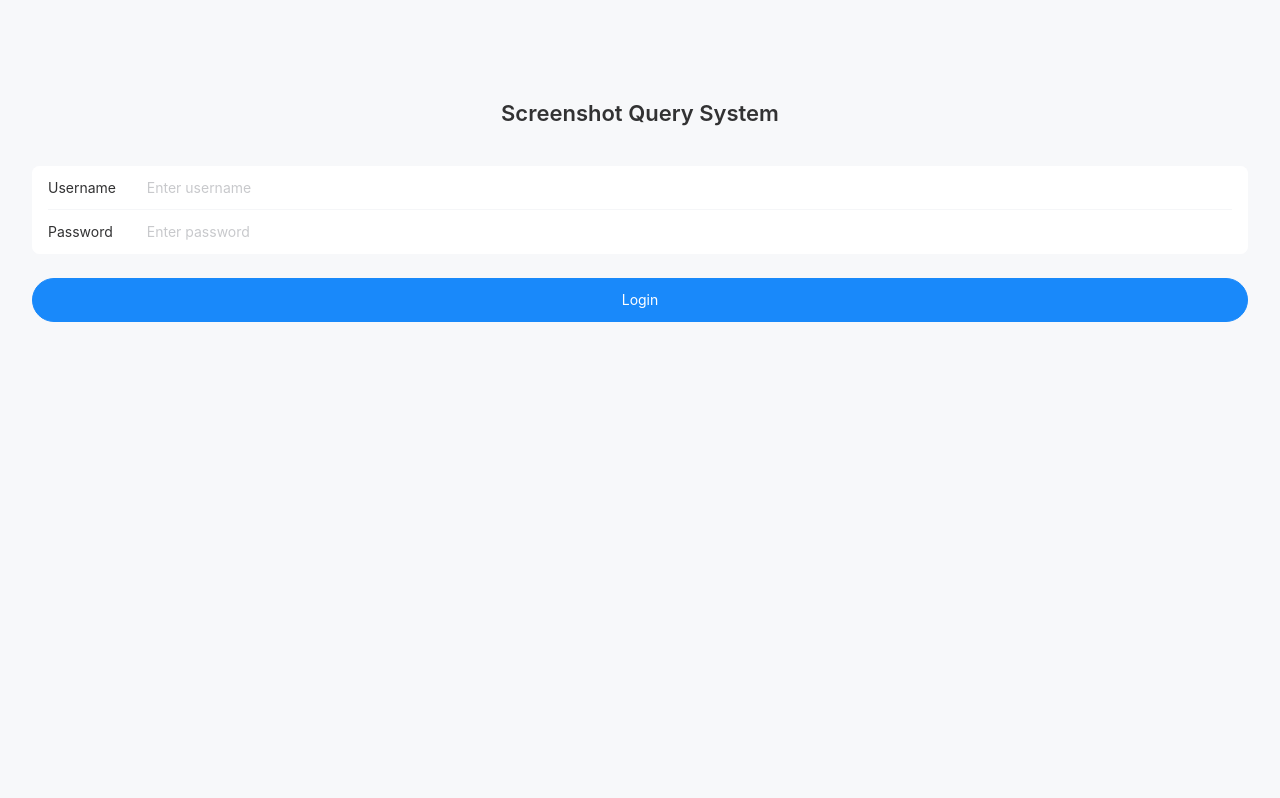
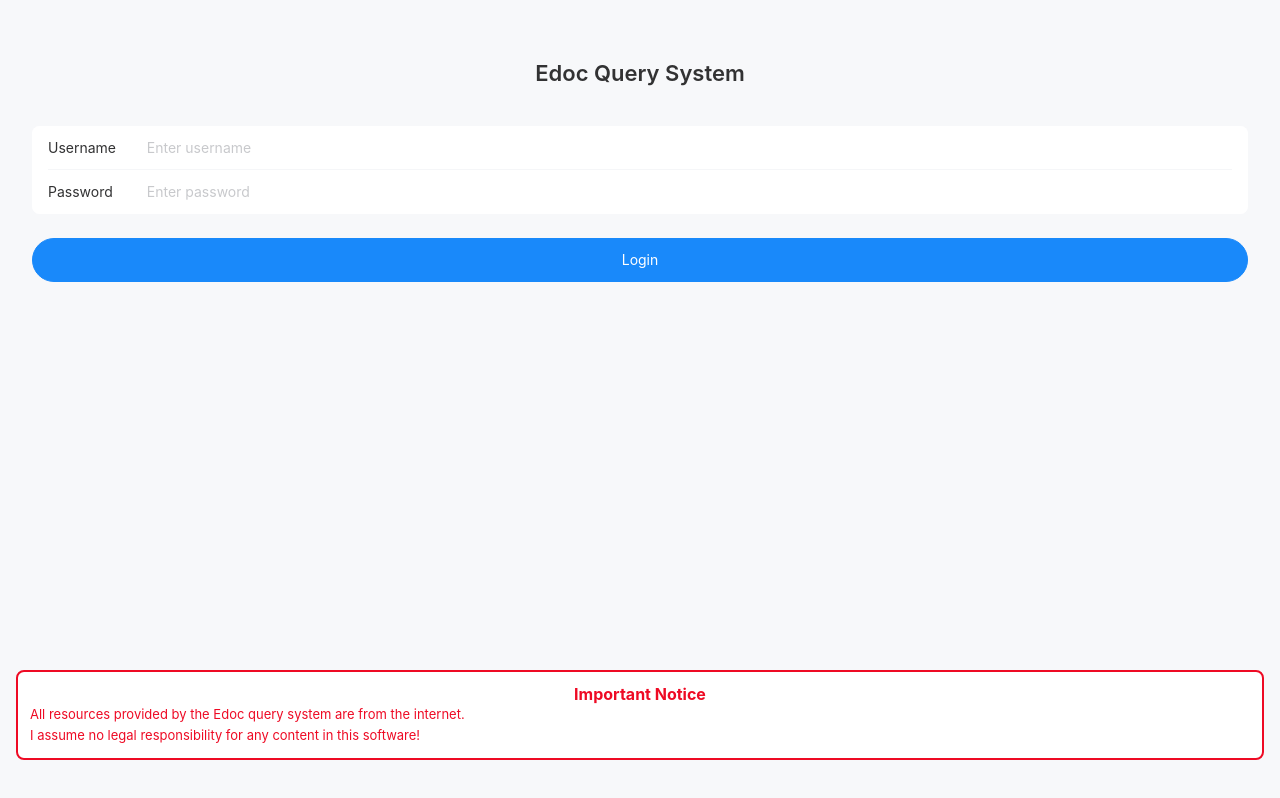
Before and after one commit to LittleCrabs/screenshot-app, a Vue app in the folder machine-screenshot-query/: page / in a window 1280 px wide. Built offline with nearby package versions, Linux system fonts and the light colour scheme.

Commit message:
notice添加

```diff
--- a/machine-screenshot-query/src/App.vue
+++ b/machine-screenshot-query/src/App.vue
@@ -4,7 +4,7 @@
 
     <div v-else>
       <!-- Top Navigation -->
-      <van-nav-bar title="Screenshot Query" fixed placeholder>
+      <van-nav-bar title="Edoc Query" fixed placeholder>
         <template #right>
           <span class="logout-text" @click="handleLogout">Logout</span>
         </template>
--- a/machine-screenshot-query/src/components/Login.vue
+++ b/machine-screenshot-query/src/components/Login.vue
@@ -1,7 +1,7 @@
 <template>
   <div class="login-page">
     <div class="login-header">
-      <h2>Screenshot Query System</h2>
+      <h2>Edoc Query System</h2>
     </div>
     <van-form @submit="handleLogin" class="login-form">
       <van-cell-group inset>
@@ -27,6 +27,11 @@
         </van-button>
       </div>
     </van-form>
+    <div class="notice-box">
+      <strong>Important Notice</strong>
+      <p>All resources provided by the Edoc query system are from the internet.</p>
+      <p>I assume no legal responsibility for any content in this software!</p>
+    </div>
   </div>
 </template>
 
@@ -75,9 +80,12 @@ const handleLogin = async () => {
 
 <style scoped>
 .login-page {
-  min-height: 100vh;
+  height: 100vh;
   background: #f7f8fa;
-  padding-top: 100px;
+  padding: 60px 0 20px;
+  display: flex;
+  flex-direction: column;
+  box-sizing: border-box;
 }
 
 .login-header {
@@ -98,4 +106,24 @@ const handleLogin = async () => {
 .login-btn-wrap {
   margin: 24px 16px;
 }
+
+.notice-box {
+  margin: auto 16px 20px;
+  padding: 12px;
+  border: 2px solid #ee0a24;
+    color: #ee0a24;
+
+  border-radius: 8px;
+  background: #fff;
+    text-align: center;
+
+}
+
+.notice-box p {
+  color: #ee0a24;
+  font-size: 13px;
+  line-height: 1.6;
+  margin: 0;
+  text-align: left;
+}
 </style>
```
